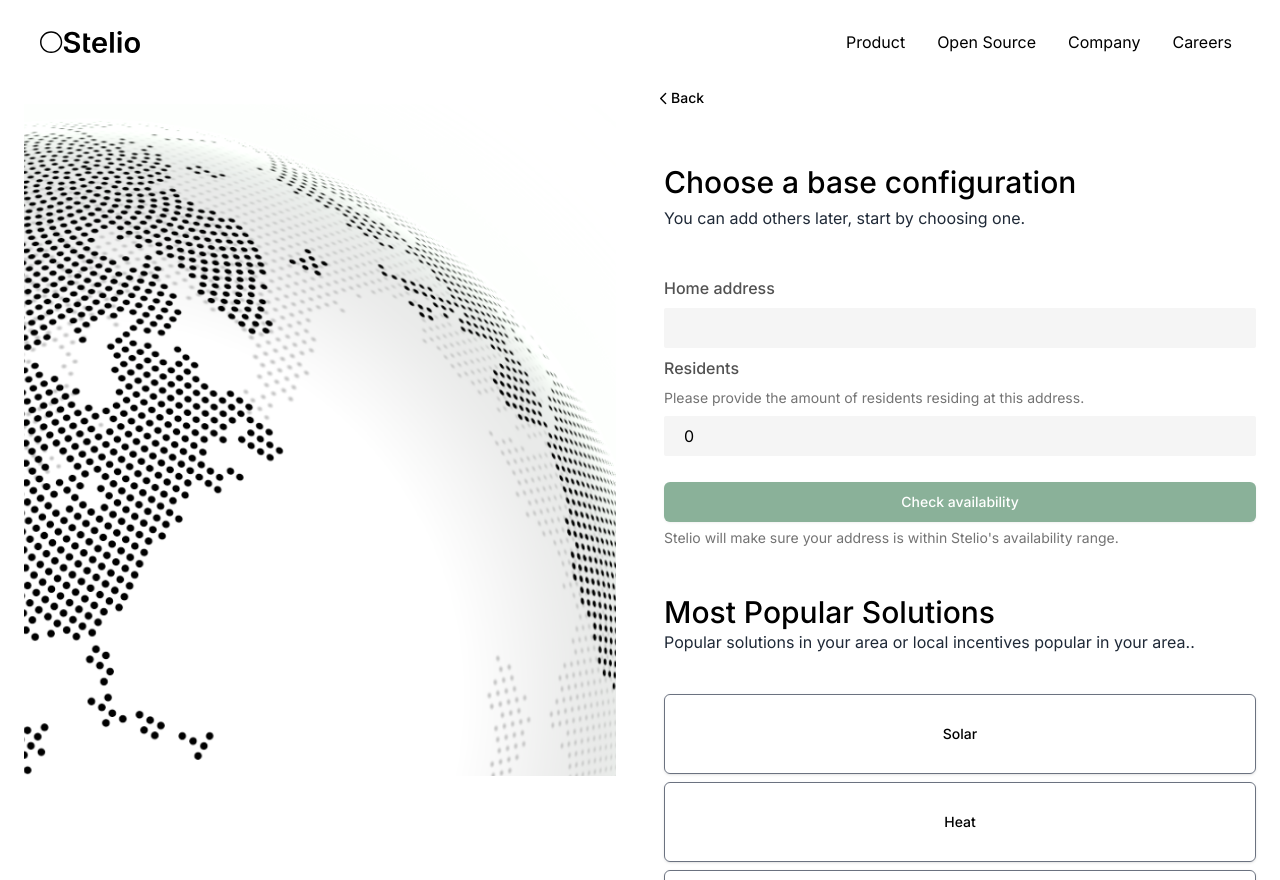
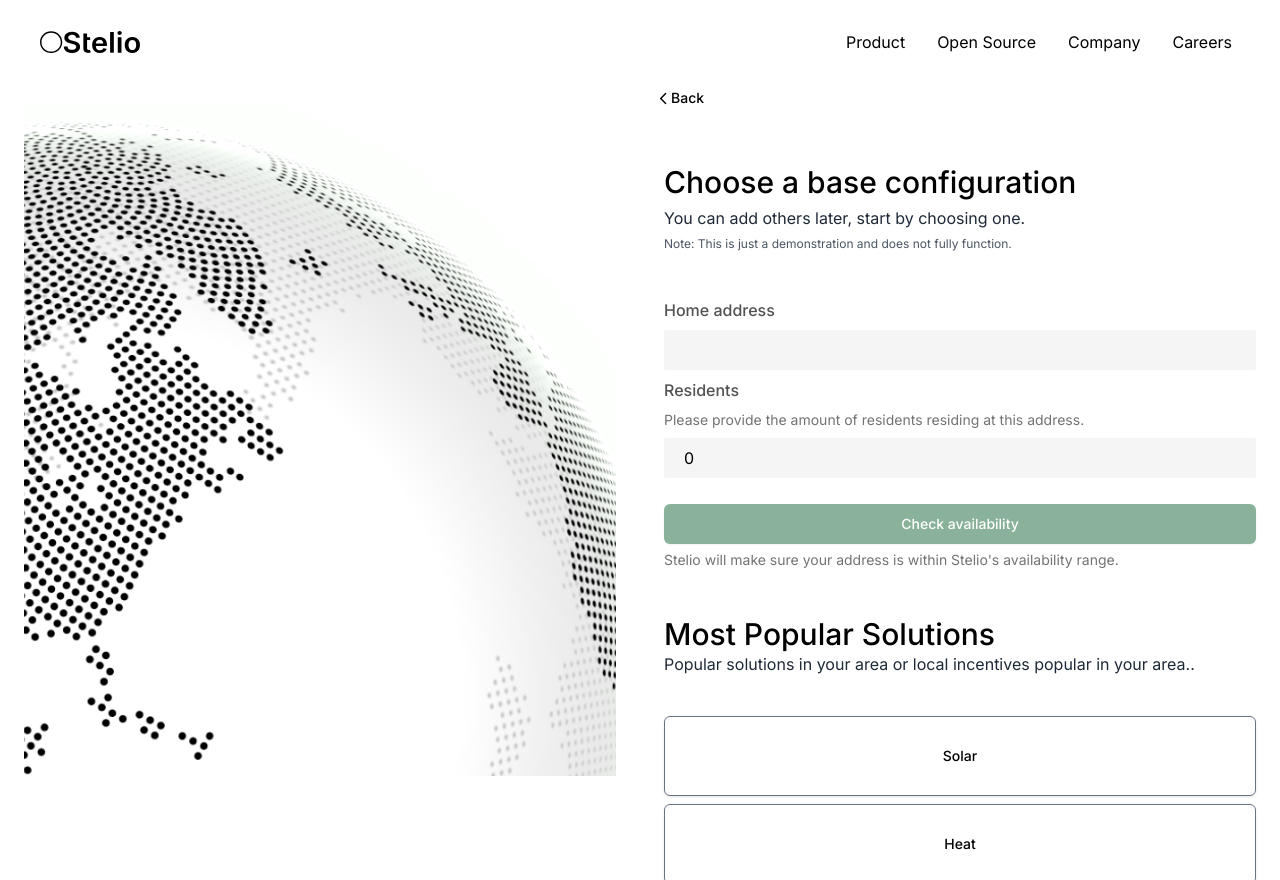
Before and after one commit to degstn/anole, a Next.js app in the folder frontend/: page /getstarted in a window 1280 px wide. Built offline with nearby package versions, Linux system fonts and the light colour scheme.

Commit message:
various fixes

```diff
--- a/frontend/src/app/(product)/getstarted/page.tsx
+++ b/frontend/src/app/(product)/getstarted/page.tsx
@@ -69,7 +69,8 @@ export default function Page() {
             <div className="p-6">
               <div className="grid w-full gap-1.5">
                 <h2 className="text-3xl font-medium">Choose a base configuration</h2>
-                <h3 className="pb-10 text-gray-800">You can add others later, start by choosing one.</h3>
+                <h3 className="text-gray-800">You can add others later, start by choosing one.</h3>
+                <h3 className="text-xs pb-10 text-gray-600">Note: This is just a demonstration and does not fully function.</h3>
                 <div className="space-y-2 " id="question-1">
                   <p className="text-md font-medium text-neutral-600">Home address</p>
                   <input
--- a/frontend/src/app/(product)/getstarted/results/page.tsx
+++ b/frontend/src/app/(product)/getstarted/results/page.tsx
@@ -16,10 +16,10 @@ useEffect(() => {
 }, []);
 
   return (
-    <main className="flex text-center items-center justify-center">
+    <div className="flex text-center items-center justify-center">
       <h1>Next Page</h1>
       <p>Address: {address}</p>
       <p>Resident Count: {residentCount}</p>
-    </main>
+    </div>
   );
 }
```
